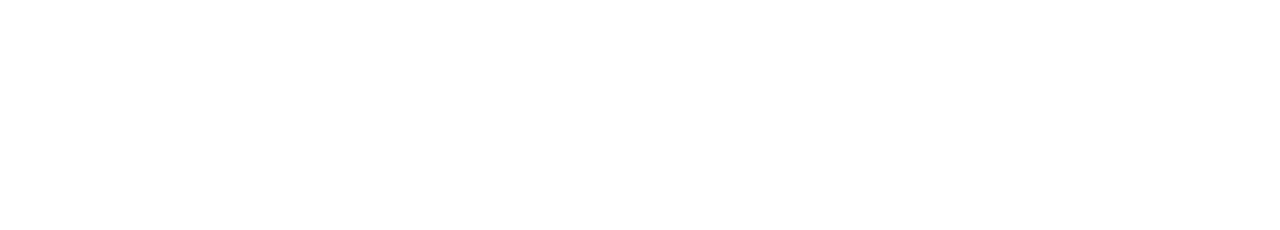
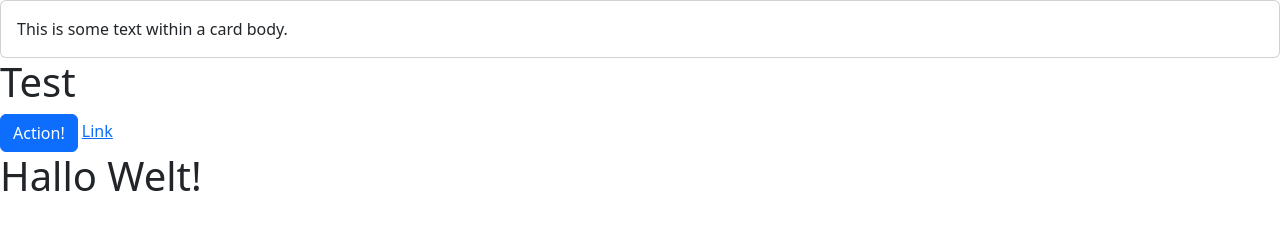
Before and after one commit to MrKasimir/Quizz-App-Repository, a website: page index.html in a window 1280 px wide. Drawn offline with nearby package versions, Linux system fonts and the light colour scheme.

Commit message:
Added test headline

```diff
--- a/index.html
+++ b/index.html
@@ -5,11 +5,24 @@
     <meta charset="UTF-8">
     <meta http-equiv="X-UA-Compatible" content="IE=edge">
     <link rel="stylesheet" href="style.css">
+    <link rel="stylesheet" href="node_modules/bootstrap/dist/css/bootstrap.min.css">
     <script src="script.js"></script>
     <meta name="viewport" content="width=device-width, initial-scale=1.0">
 
     <title>Quizz App</title>
 
+        <div class="card">
+            <div class="card-body">
+              This is some text within a card body.
+            </div>
+          </div>
+
+          <h1>Test</h1>
+
+        <button class="btn btn-primary">Action!</button>
+        <a href="#">Link</a>
+    <h1>Hallo Welt!</h1>
+    </p>
 </head>
 
 <body>
--- /dev/null
+++ b/package.json
@@ -0,0 +1,5 @@
+{
+  "dependencies": {
+    "bootstrap": "^5.3.3"
+  }
+}
```
Also changed, not shown: 3 other files.
